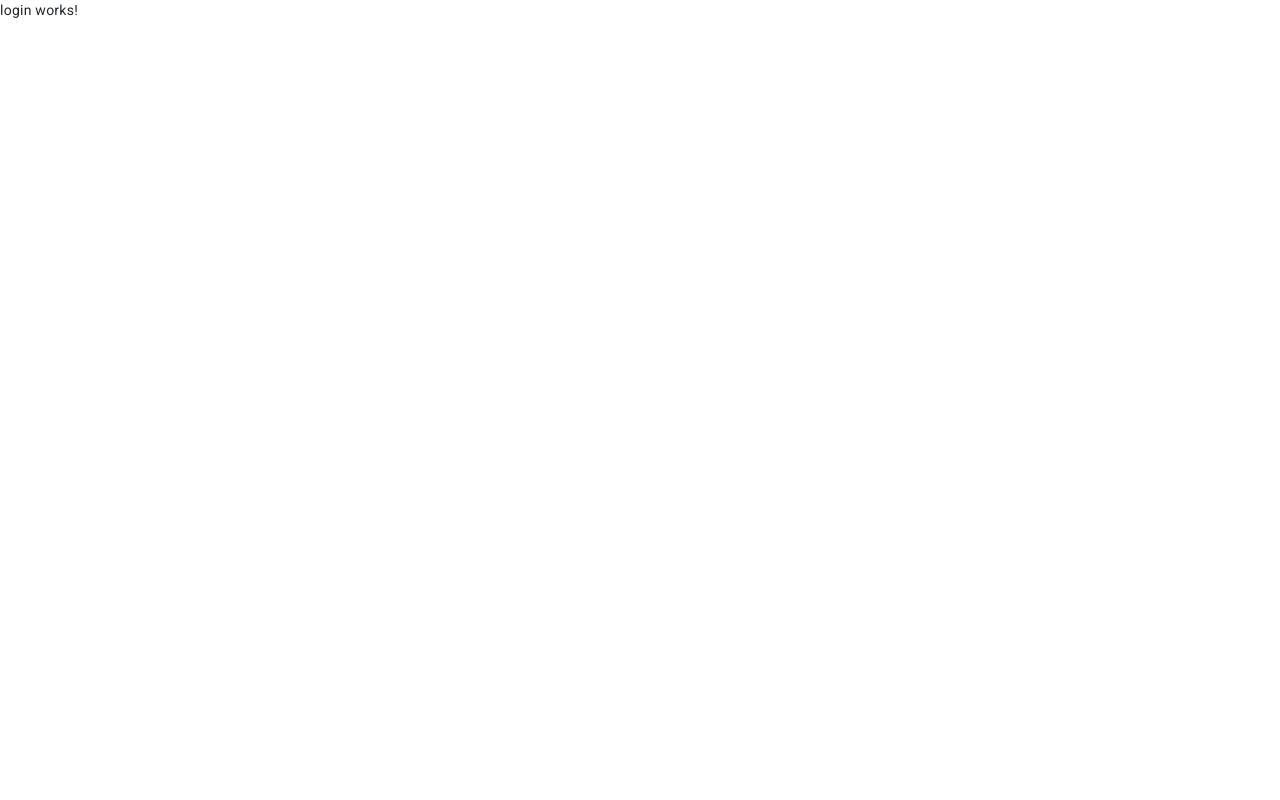
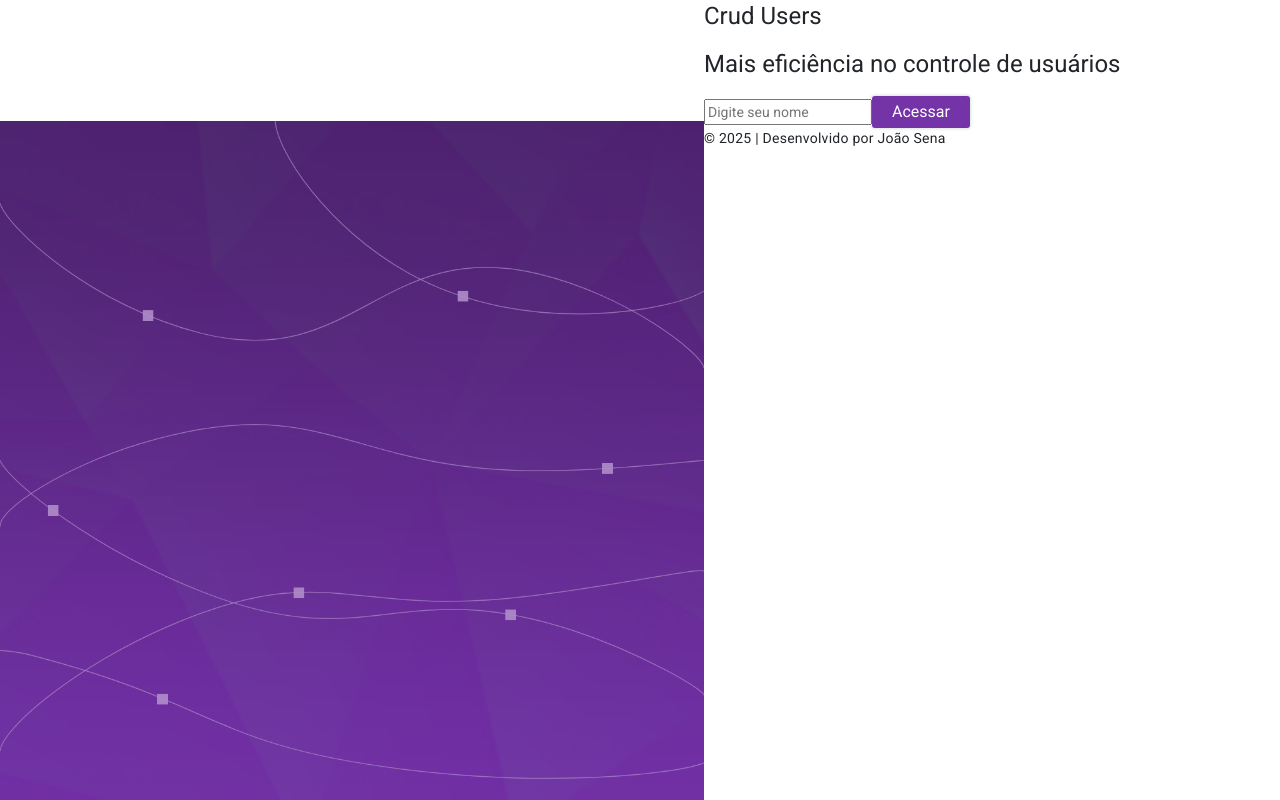
Before and after one commit to anamsilva1981/crud-usuarios, an Angular app: page / in a window 1280 px wide. Built offline with nearby package versions, Linux system fonts and the light colour scheme.

Commit message:
feat(Login): cria layout de login com background e formulário

```diff
--- a/src/app/pages/login/login.component.css
+++ b/src/app/pages/login/login.component.css
@@ -0,0 +1,11 @@
+.area-login-background{
+    height: 100%;
+    width: 55%;
+    display: block;
+    float: left;
+    background-image: url('../../../assets/image/background-login.png');
+    background-color: var(--primary-color);
+    background-size: 100% auto;
+    background-position: center bottom;
+    background-repeat: no-repeat;
+}
--- a/src/app/pages/login/login.component.html
+++ b/src/app/pages/login/login.component.html
@@ -1 +1,14 @@
-<p>login works!</p>
+<div class="area-login-background d-none d-md-block"></div>
+
+<div class="area-form">
+    <form>
+        <h1 class="titulo">Crud Users</h1>
+        <h1 class="subtitulo">Mais eficiência no controle de usuários</h1>
+
+        <input type="text" placeholder="Digite seu nome">
+
+        <app-button textButton="Acessar"></app-button>
+    </form>
+
+    <footer> © 2025 | Desenvolvido por João Sena </footer>
+</div>
```
